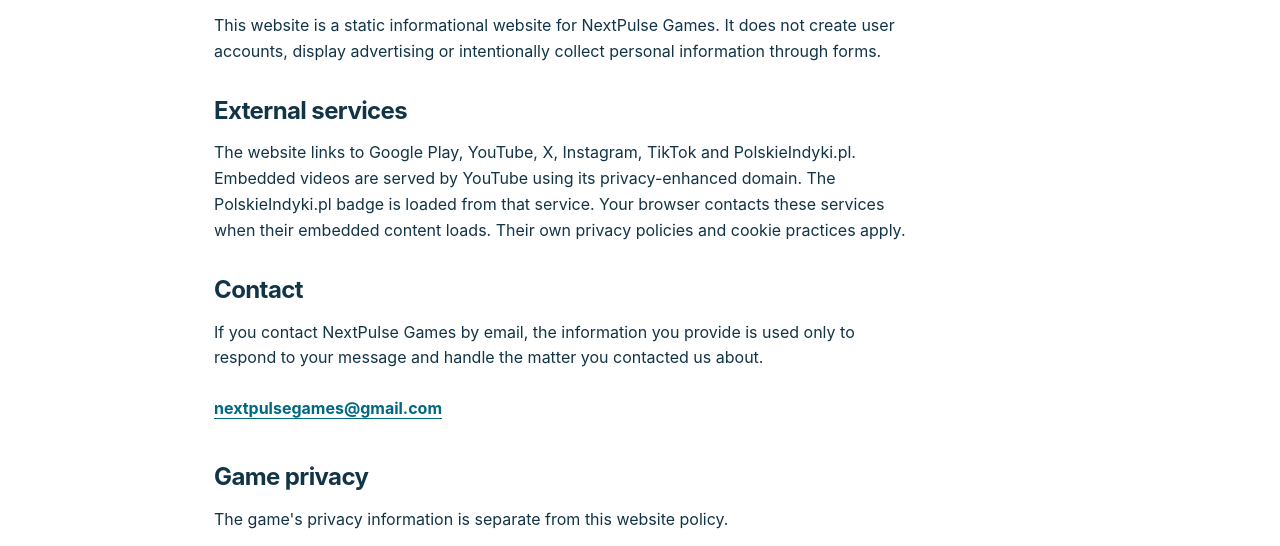
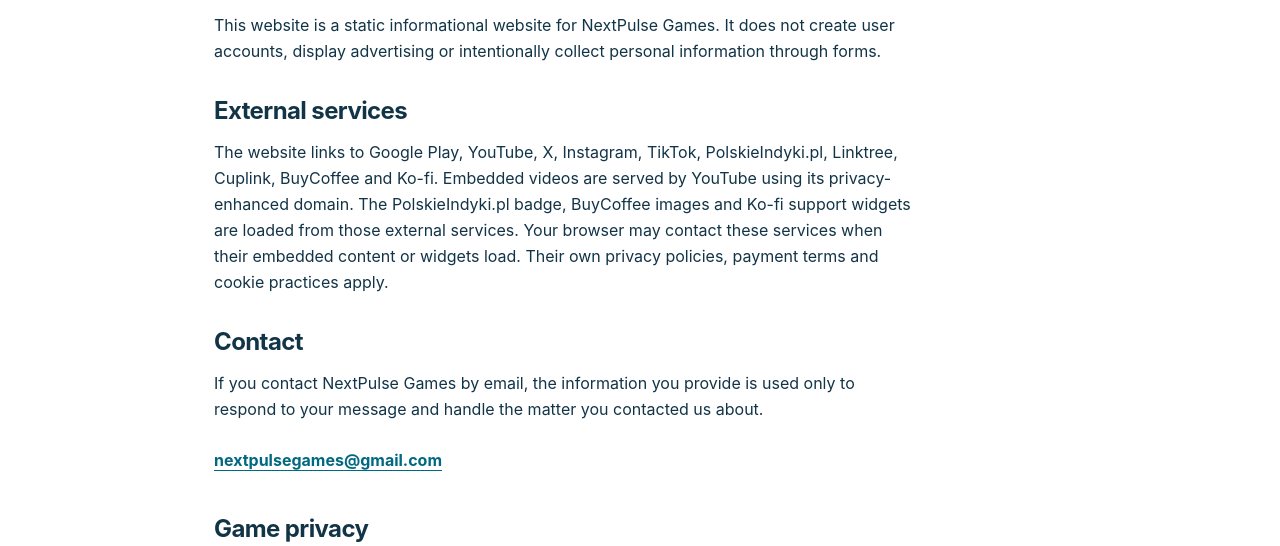
Before and after one commit to NextPulseGames/nextpulsegames-site, a plain HTML site: page privacy.html in a window 1280 px wide. Shown: the part 239-785 px from the top of the page. Drawn offline with Linux system fonts and the light colour scheme.

Commit message:
Update privacy notice for support widgets

```diff
--- a/privacy.html
+++ b/privacy.html
@@ -19,7 +19,7 @@
   <p><strong>Last updated:</strong> 22 October 2026</p>
   <p>This website is a static informational website for NextPulse Games. It does not create user accounts, display advertising or intentionally collect personal information through forms.</p>
   <h2>External services</h2>
-  <p>The website links to Google Play, YouTube, X, Instagram, TikTok and PolskieIndyki.pl. Embedded videos are served by YouTube using its privacy-enhanced domain. The PolskieIndyki.pl badge is loaded from that service. Your browser contacts these services when their embedded content loads. Their own privacy policies and cookie practices apply.</p>
+  <p>The website links to Google Play, YouTube, X, Instagram, TikTok, PolskieIndyki.pl, Linktree, Cuplink, BuyCoffee and Ko-fi. Embedded videos are served by YouTube using its privacy-enhanced domain. The PolskieIndyki.pl badge, BuyCoffee images and Ko-fi support widgets are loaded from those external services. Your browser may contact these services when their embedded content or widgets load. Their own privacy policies, payment terms and cookie practices apply.</p>
   <h2>Contact</h2>
   <p>If you contact NextPulse Games by email, the information you provide is used only to respond to your message and handle the matter you contacted us about.</p>
   <p><a class="inline-link" href="mailto:nextpulsegames@gmail.com">nextpulsegames@gmail.com</a></p>
```
